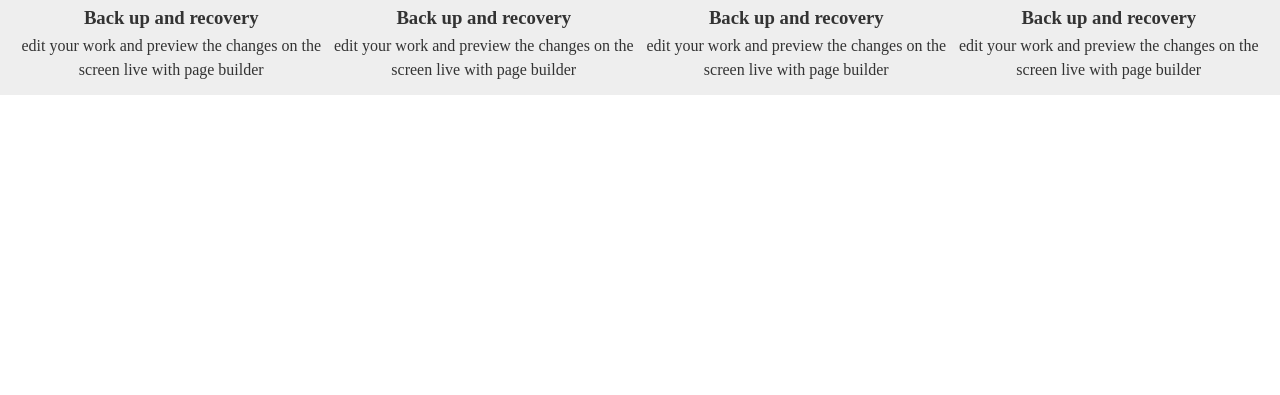
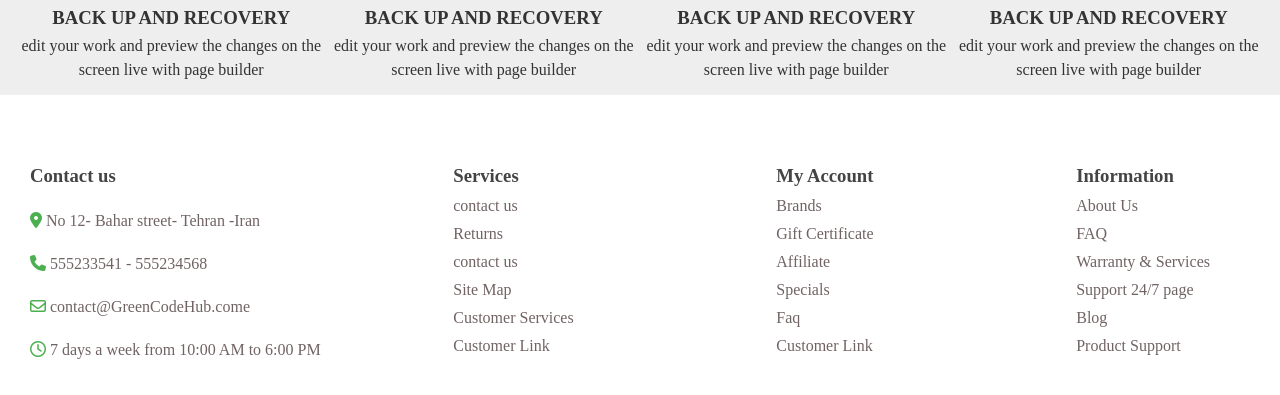
Before and after one commit to Mary8992/GreenCodeHub, a plain HTML site: page index.html in a window 1280 px wide. Shown: the part 1137-1532 px from the top of the page. Before the commit the page ends 1232 px from the top, so only its background shows below. Drawn offline with Linux system fonts and the light colour scheme.

Commit message:
top of footer added

```diff
--- a/index.html
+++ b/index.html
@@ -119,6 +119,59 @@
             </div>
         </div>
 
+        <!-- footer -->
+        <footer>
+            <div class="contactUs">
+                <h3>Contact us</h3>
+                <div>
+                    <a href=""><i class="fa-solid fa-location-dot"></i></a>
+                    <p>No 12- Bahar street- Tehran -Iran</p>
+                </div>
+                <div>
+                    <a href=""><i class="fa-solid fa-phone"></i></a>
+                    <p>555233541 - 555234568</p>
+                </div>
+                <div>
+                    <a href=""><i class="fa-regular fa-envelope"></i></a>
+                    <p>contact@GreenCodeHub.come</p>
+                </div>
+                <div>
+                    <a href=""><i class="fa-regular fa-clock"></i></a>
+                    <p>7 days a week from 10:00 AM to 6:00 PM</p>
+                </div>
+            </div>
+
+            <div class="service">
+                <h3>Services</h3>
+                <a href="#"><p>contact us</p></a>
+                <a href="#"><p>Returns</p></a>
+                <a href="#"><p>contact us</p></a>
+                <a href="#"><p>Site Map</p></a>
+                <a href="#"><p>Customer Services</p></a>
+                <a href="#"><p>Customer Link</p></a>
+            </div>
+
+            <div class="myAccount">
+                <h3>My Account</h3>
+                <a href="#"><p>Brands</p></a>
+                <a href="#"><p>Gift Certificate</p></a>
+                <a href="#"><p>Affiliate</p></a>
+                <a href="#"><p>Specials</p></a>
+                <a href="#"><p>Faq</p></a>
+                <a href="#"><p>Customer Link</p></a>
+            </div>
+
+            <div class="information">
+                <h3>Information</h3>
+                <a href="#"><p>About Us</p></a>
+                <a href="#"><p>FAQ</p></a>
+                <a href="#"><p>Warranty & Services</p></a>
+                <a href="#"><p>Support 24/7 page</p></a>
+                <a href="#"><p>Blog</p></a>
+                <a href="#"><p>Product Support</p></a>
+            </div>
+        </footer>
+
         <script src="main.js" type=""></script>
     </body>
 </html>
--- a/style.css
+++ b/style.css
@@ -80,7 +80,7 @@ header {
     -moz-transition: 0.5s;
     -ms-transition: 0.5s;
     -o-transition: 0.5s;
-    font-weight: 600;
+    font-weight: 400;
 }
 
 .headerButtom-left .navbar ul li a:hover {
@@ -237,6 +237,7 @@ h1 {
 .features h3 {
     color: #333;
     margin: 5px;
+    text-transform: uppercase;
 }
 
 .features p {
@@ -246,3 +247,49 @@ h1 {
     align-items: center;
     justify-content: center;
 }
+
+/* footer */
+footer {
+    width: 100%;
+    height: 450px;
+    display: flex;
+    justify-content: space-between;
+}
+
+.contactUs {
+    text-align: left;
+    justify-content: left;
+    margin-left: 30px;
+}
+
+.contactUs a {
+    text-decoration: none;
+    color: #4cb050;
+}
+
+.contactUs p {
+    display: inline-block;
+    margin-top: 25px;
+    color: #716363;
+}
+
+footer h3 {
+    margin-top:70px ;
+    color: #444;
+}
+
+.service , .myAccount , .information  {
+    padding : 0 30px;
+    margin-right: 40px;
+}
+
+.service a, .myAccount a, .information a {
+    text-decoration: none;
+    color: #716363;
+    text-align: left;
+    justify-content: left;
+}
+
+.service p, .myAccount p, .information p {
+     margin-top: 10px;
+}
```
